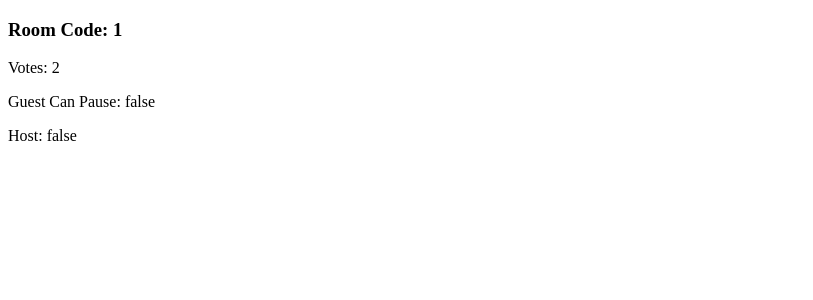
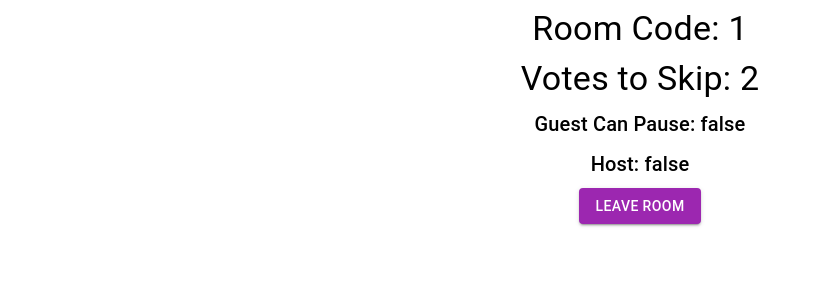
Before and after one commit to Rukeshkutu/Music-Controller, a React app in the folder frontend/: page /room/1 in a window 1280 px wide. Shown: the top 300 px of the page, without its empty margins (0-813 px from the left). Built offline with nearby package versions, Linux system fonts and the light colour scheme; no server answers; the HTML template or start-up script is replaced by a standard one.

Commit message:
some edit in room page

```diff
--- a/frontend/src/components/Room.js
+++ b/frontend/src/components/Room.js
@@ -1,6 +1,7 @@
 import React, {Component} from "react";
 import { useParams } from "react-router-dom";
-
+import {Grid, Button, Typography} from '@mui/material'
+import {Link} from "react-router-dom"
 const withParams = (Component) => {
     return (props) => {
         const params = useParams();
@@ -32,12 +33,41 @@ class Room extends Component{
     }
     render(){
         return(
-            <div>
+            <Grid container spacing={1}>
+                <Grid item xs ={12} align = "center">
+                    <Typography variant="h4" component= "h4">
+                        Room Code: {this.roomCode}
+                    </Typography>
+                </Grid>
+                <Grid item xs ={12} align = "center">
+                    <Typography variant="h4">
+                        Votes to Skip: {this.state.votesToSkip}
+                    </Typography>
+                </Grid>
+                <Grid item xs ={12} align = "center">
+                    <Typography variant="h6">
+                    Guest Can Pause: {this.state.guestCanPause.toString()}
+                    </Typography>
+                </Grid>
+                <Grid item xs ={12} align = "center">
+                    <Typography variant="h6">
+                        Host: {this.state.isHost.toString()}
+                    </Typography>
+                </Grid>
+                <Grid item xs ={12} align = "center">
+
+                    <Button variant = "contained" color = "secondary" to ="/" component = {Link}>
+                        Leave Room
+                    </Button>
+
+                </Grid>
+            </Grid>
+           /* <div>
                 <h3>Room Code: {this.roomCode}</h3>
                 <p>Votes: {this.state.votesToSkip}</p>
                 <p>Guest Can Pause: {this.state.guestCanPause.toString()}</p>
                 <p>Host: {this.state.isHost.toString()}</p>
-            </div>
+            </div>*/
         );
     }
 }
```
Also changed, not shown: frontend/static/frontend/main.js, 1 other file (tests, documents, lock files or other folders).
